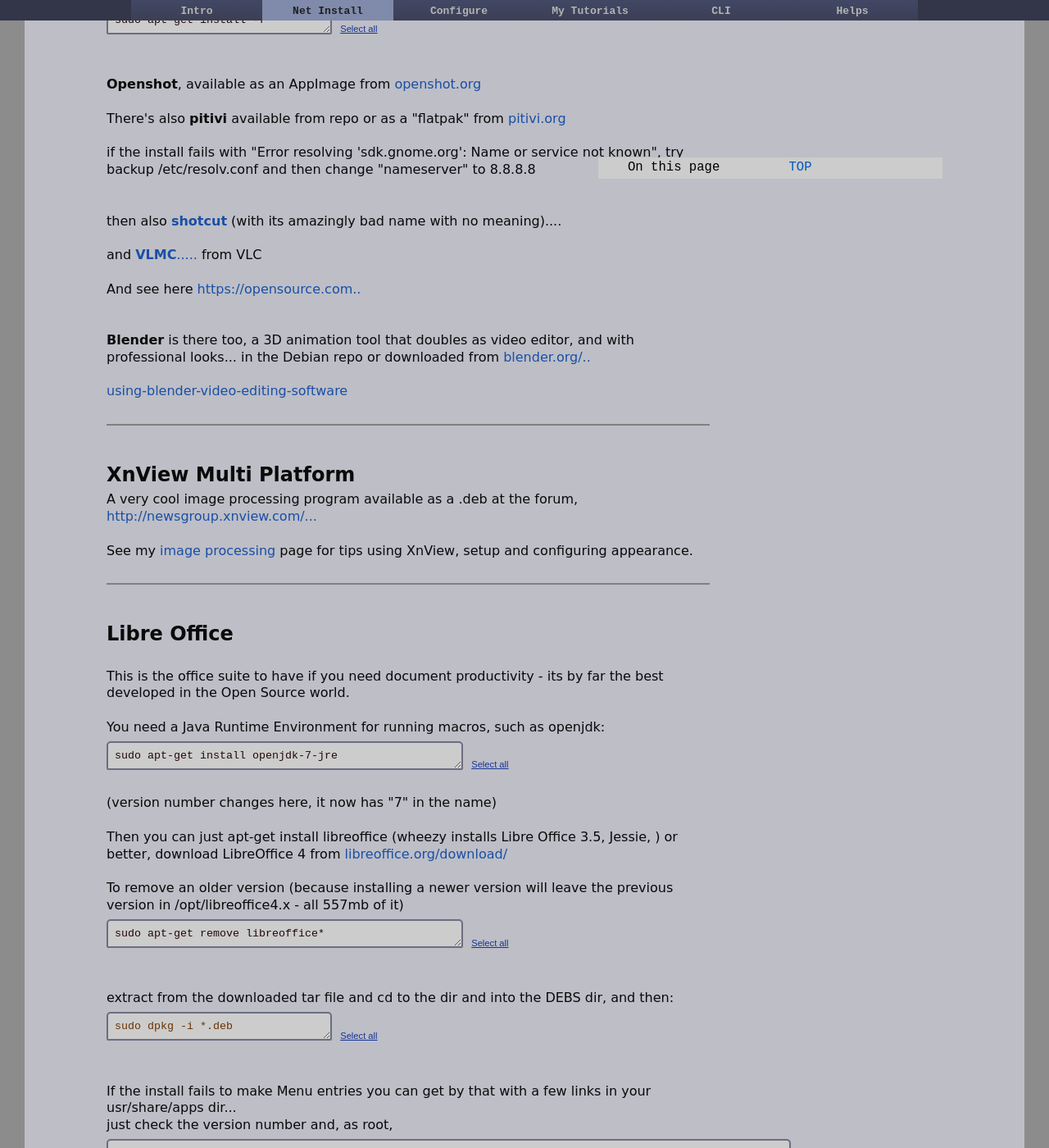
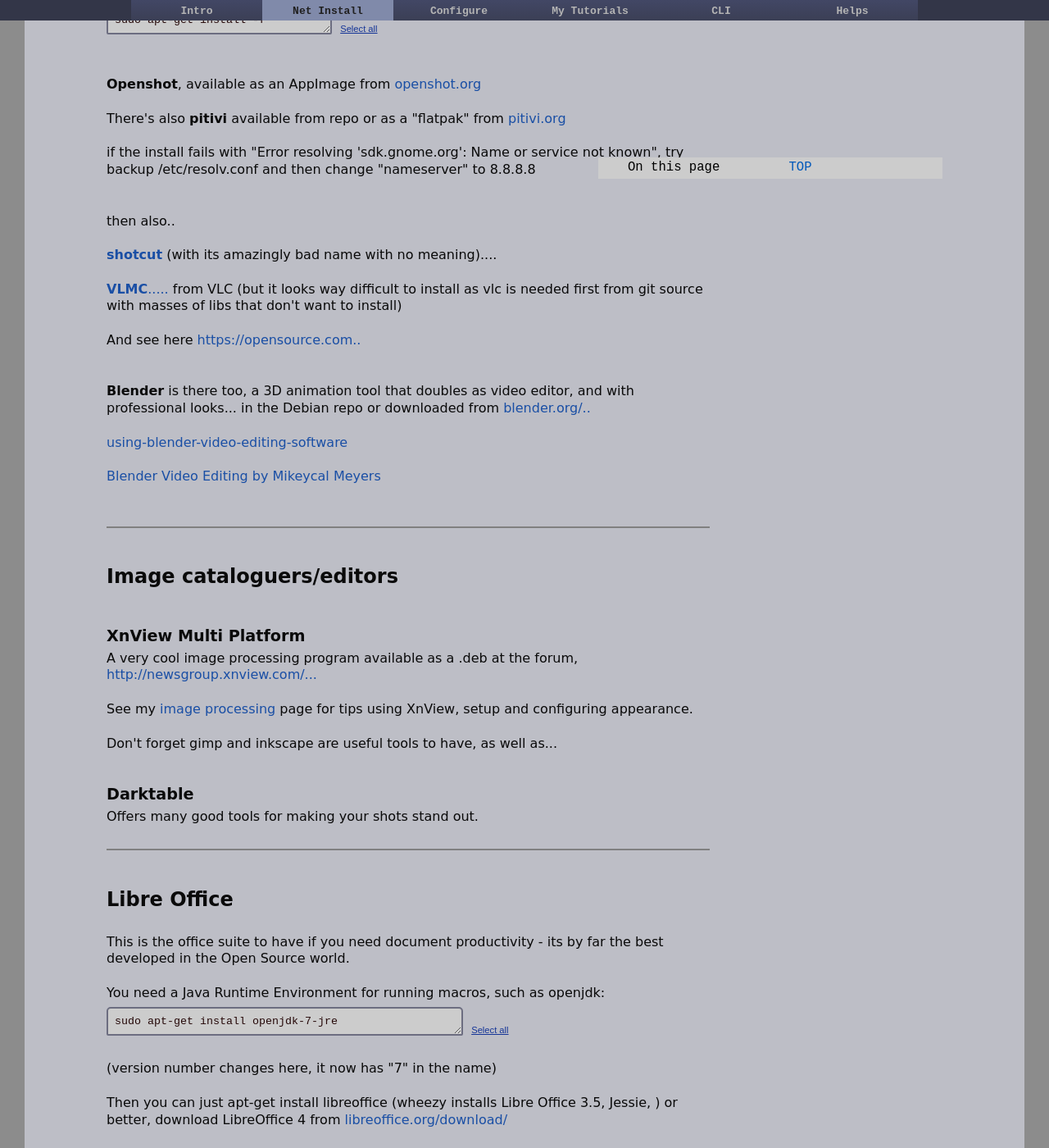
Before and after one commit to dquinton/debian-install, a Jekyll site: the page built from netinstall/step2.html, in a window 1280 px wide and 1400 px high, scrolled down 1962 px. Shown: the whole window at 82% size. Built offline with Jekyll 4.4.1, drawn with Linux system fonts in a browser that asks for light colours.

Commit message:
updating pages

```diff
--- a/netinstall/step2.html
+++ b/netinstall/step2.html
@@ -132,9 +132,11 @@
 if the install fails with "Error resolving 'sdk.gnome.org': Name or service not known", try backup /etc/resolv.conf and then change "nameserver" to 8.8.8.8
 <br><br><br>
 
-then also <a href="https://shotcut.org/download/"><b>shotcut</b></a> (with its amazingly bad name with no meaning)....
+then also..
 <br><br>
-and <a href="https://code.videolan.org/videolan/vlmc/blob/master/INSTALL.md"><b>VLMC</b>.....</a> from VLC
+<a href="https://shotcut.org/download/"><b>shotcut</b></a> (with its amazingly bad name with no meaning)....
+<br><br>
+<a href="https://code.videolan.org/videolan/vlmc/blob/master/INSTALL.md"><b>VLMC</b>.....</a> from VLC (but it looks way difficult to install as vlc is needed first from git source with masses of libs that don't want to install)
 
 <br><br>
 And see here <a href="https://opensource.com/article/16/12/yearbook-top-open-source-creative-tools-2016">https://opensource.com..</a>
@@ -143,17 +145,31 @@
 <b>Blender</b> is there too, a 3D animation tool that doubles as video editor, and with professional looks... in the Debian repo or downloaded from <a href="https://www.blender.org/download/">blender.org/..</a>
 <br><br>
 <a href="https://www.linux.com/learn/using-blender-video-editing-software-linux">using-blender-video-editing-software</a>
-
-
+<br><br>
+<a href="https://www.youtube.com/playlist?list=PLjyuVPBuorqIhlqZtoIvnAVQ3x18sNev4">Blender Video Editing by Mikeycal Meyers</a>
+<br>
 <br><br>
 <hr noshade="noshade">
 <br><br>
 
-<h2 id="3" class="tag">XnView Multi Platform</h2>
+<h2 id="3" class="tag">Image cataloguers/editors</h2>
+<br><br>
+<h3>XnView Multi Platform</h3>
+
 A very cool image processing program available as a .deb at the forum, <a href="http://newsgroup.xnview.com/viewforum.php?f=82">http://newsgroup.xnview.com/...</a>
 
 <br><br>
 See my <a href="../tutorial/03-image-processing.html">image processing</a> page for tips using XnView, setup and configuring appearance.
+
+<br><br>
+Don't forget gimp and inkscape are useful tools to have, as well as...
+<br><br><br>
+
+<h3>Darktable</h3>
+Offers many good tools for making your shots stand out.
+
+
+
 
 <br><br>
 <hr noshade="noshade">
```
